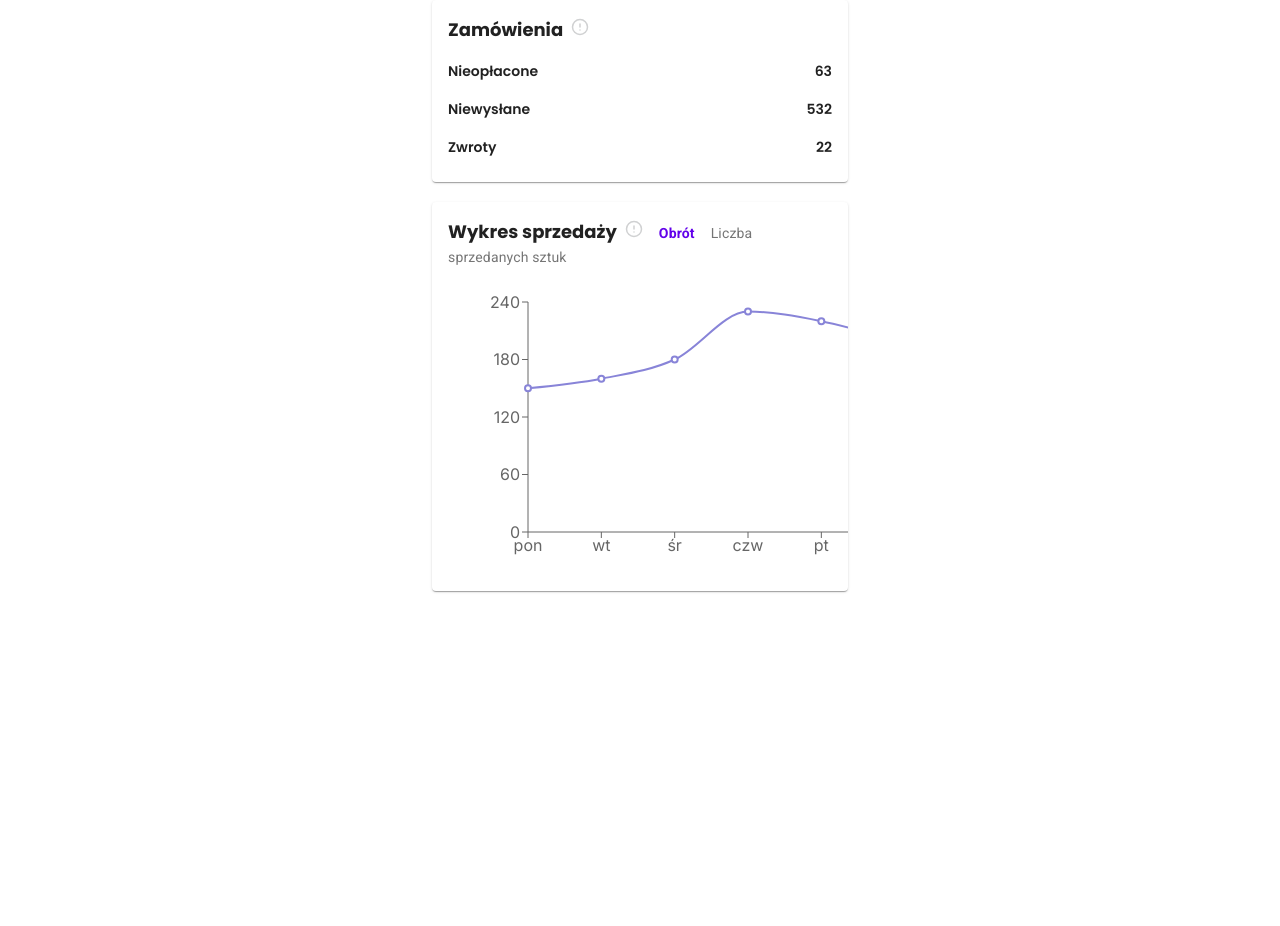
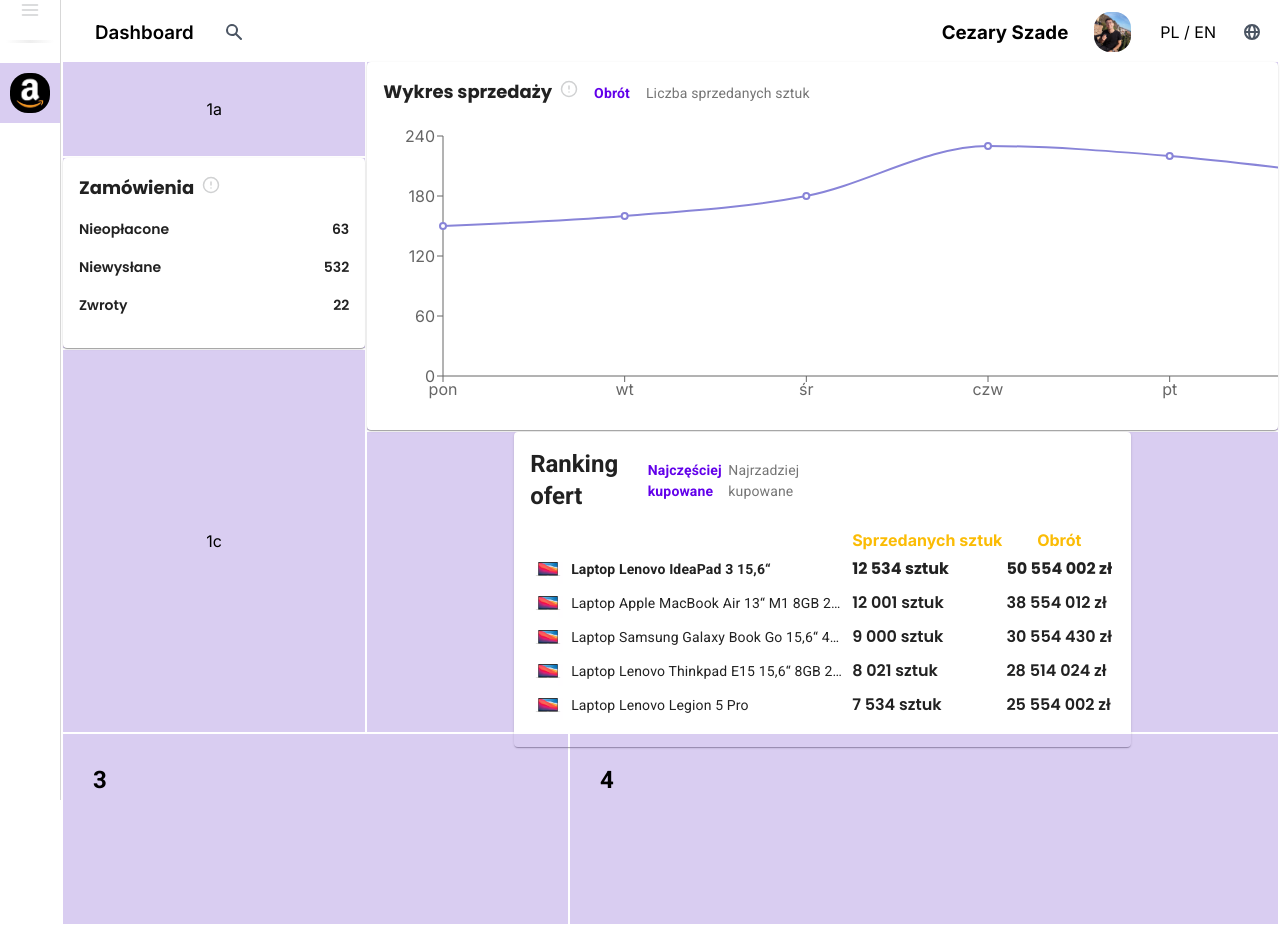
Before and after one commit to CezaryS8/pgui-projekt, a Next.js app: page /test2 in a window 1280 px wide. Before the commit the page ends 800 px from the top, so only its background shows below. Built offline with nearby package versions, Linux system fonts and the light colour scheme.

Commit message:
grid system added

```diff
--- a/components/Navbar/Navbar.js
+++ b/components/Navbar/Navbar.js
@@ -3,14 +3,14 @@
 
 const Navbar = () => {
   return (
-    <div className="flex flex-row justify-between">
+    <div className="flex flex-row justify-between ml-8">
       <div className="flex items-center gap-x-2.5">
         <h3 className="text-xl font-semibold">Dashboard</h3>
-        <SearchIcon className="h-5 w-5 p-10 text-gray-600" />
+        <SearchIcon className="h-5 w-5 pl-5 text-gray-600" />
       </div>
       <div className="flex flex-row items-center gap-x-2.5">
         <h3 className="col-span-12">Cezary Szade</h3>
-        <div className="w-10 h-10 p-4">
+        <div className="w-10 h-10 px-4">
           <img
             className="rounded-2xl h-full"
             src="rectangle-6@2x.png"
--- a/components/OrdersWidget/OrdersWidget.js
+++ b/components/OrdersWidget/OrdersWidget.js
@@ -22,7 +22,7 @@
   );
 
   return (
-    <Card>
+    <Card sx={{ width: "100%", height: "100%" }}>
       <CardContent>
         <Typography
           variant="h5"
--- a/components/RankingWidget/RankingWidget.js
+++ b/components/RankingWidget/RankingWidget.js
@@ -24,17 +24,31 @@
   return (
     <Card>
       <CardContent>
-                <div style={{ display: "flex", alignItems: "center", marginBottom: "15px" }}>
-                    <Typography variant="h5" sx={{ fontWeight: 'bold', width: "25%" }}>
+        <div
+          style={{
+            display: "flex",
+            alignItems: "center",
+            marginBottom: "15px",
+          }}
+        >
+          <Typography variant="h5" sx={{ fontWeight: "bold", width: "25%" }}>
             Ranking ofert
           </Typography>
           <Grid container spacing={2}>
             <Grid item xs={2} onClick={() => setSelectedCategory(most)}>
-                            <CategorySelector isSelected={selectedCategory === most} cx={textStyle}>
+              <CategorySelector
+                isSelected={selectedCategory === most}
+                cx={textStyle}
+              >
                 Najczęściej kupowane
               </CategorySelector>
             </Grid>
-                        <Grid item xs={2} onClick={() => setSelectedCategory(least)} cx={textStyle}>
+            <Grid
+              item
+              xs={2}
+              onClick={() => setSelectedCategory(least)}
+              cx={textStyle}
+            >
               <CategorySelector isSelected={selectedCategory === least}>
                 Najrzadziej kupowane
               </CategorySelector>
@@ -42,10 +56,10 @@
           </Grid>
         </div>
         <div hidden={!(selectedCategory === most)}>
-                    <RankingTable category={most}/>
+          <RankingTable category={most} />
         </div>
         <div hidden={!(selectedCategory === least)}>
-                    <RankingTable category={least}/>
+          <RankingTable category={least} />
         </div>
       </CardContent>
     </Card>
--- a/components/SalesChartWidget/SalesChartWidget.js
+++ b/components/SalesChartWidget/SalesChartWidget.js
@@ -56,7 +56,7 @@
     textAlign: "left",
   };
   return (
-    <Card>
+    <Card sx={{ width: "100%", height: "100%" }}>
       <CardContent>
         <Typography
           display="inline"
@@ -88,14 +88,14 @@
         </Grid>
 
         <LineChart
-          width={550}
+          width={1150}
           height={300}
           data={data}
           margin={{
-            top: 35,
-            right: 30,
-            left: 20,
-            bottom: 5,
+            top: 30,
+            right: 0,
+            left: 0,
+            bottom: 0,
           }}
         >
           <XAxis dataKey="name" />
--- a/src/app/page.js
+++ b/src/app/page.js
@@ -45,7 +45,6 @@
       </div>
     </div>
   );
-
 };
 
 export default Dashboard;
--- a/src/app/test2/page.js
+++ b/src/app/test2/page.js
@@ -12,17 +12,114 @@
 // import ReviewsWidget from "./../../components/ReviewsWidget/ReviewsWidget";
 // import SalesTipsWidget from "./../../components/SalesTipsWidget/SalesTipsWidget";
 // import OrdersWidgetChat from "./../../components/OrdersWidgetChat";
+import { Box, Button, IconButton, Typography, useTheme } from "@mui/material";
+import RankingWidget from "../../../components/RankingWidget/RankingWidget";
 
 const Dashboard = () => {
   return (
-    <div>
-      <Grid container justifyContent="center" spacing={2}>
-        <Grid item xs={12} sm={6} md={4}>
-          <OrdersWidget />
-          <br />
-          <SalesChartWidget />
-        </Grid>
-      </Grid>
+    <div className="flex">
+      <Sidebar />
+      <div style={{ width: "100%" }}>
+        <Box m="2px">
+          {/* HEADER */}
+          <Navbar />
+
+          {/* GRID & CHARTS */}
+          <Box
+            display="grid"
+            gridTemplateColumns="repeat(12, 1fr)"
+            gridAutoRows="94px"
+            gap="2px"
+          >
+            {/* ROW 1 */}
+            <Box
+              gridColumn="span 3"
+              gridRow="1 / 2"
+              backgroundColor="#7247CC45"
+              display="flex"
+              alignItems="center"
+              justifyContent="center"
+            >
+              1a
+            </Box>
+            <Box
+              gridColumn="span 3"
+              gridRow="2 / 4"
+              backgroundColor="#7247CC45"
+              display="flex"
+              alignItems="center"
+              justifyContent="center"
+            >
+              <OrdersWidget />
+            </Box>
+            <Box
+              gridColumn="span 3"
+              gridRow="4 / 8"
+              backgroundColor="#7247CC45"
+              display="flex"
+              alignItems="center"
+              justifyContent="center"
+            >
+              1c
+            </Box>
+            {/* 2a and 2b in the same column */}
+            <Box
+              gridColumn="span 9"
+              gridRow="1 / span 7"
+              backgroundColor="#7247CC45"
+              display="flex"
+              flexDirection="column"
+            >
+              <Box
+                flexGrow={4} // Increase the flexGrow for 2a to make it taller
+                display="flex"
+                alignItems="center"
+                justifyContent="center"
+                borderBottom="2px solid #FFF" // Optional: visually separate 2a and 2b
+              >
+                <SalesChartWidget />
+              </Box>
+              <Box
+                flexGrow={3} // Keep the flexGrow for 2b lower than 2a
+                display="flex"
+                alignItems="center"
+                justifyContent="center"
+              >
+                <RankingWidget />
+              </Box>
+            </Box>
+
+            {/* ROW 2 */}
+            <Box
+              gridColumn="span 5"
+              gridRow="span 2"
+              backgroundColor="#7247CC45"
+            >
+              <Typography
+                variant="h5"
+                fontWeight="600"
+                sx={{ padding: "30px 30px 0 30px" }}
+              >
+                3
+              </Typography>
+            </Box>
+            <Box
+              gridColumn="span 7"
+              gridRow="span 2"
+              backgroundColor="#7247CC45"
+              padding="30px"
+            >
+              <Typography
+                variant="h5"
+                fontWeight="600"
+                sx={{ marginBottom: "15px" }}
+              >
+                4
+              </Typography>
+            </Box>
+          </Box>
+        </Box>
+      </div>
     </div>
   );
 };
```
Lines whose indentation alone changed are shown as unchanged.
